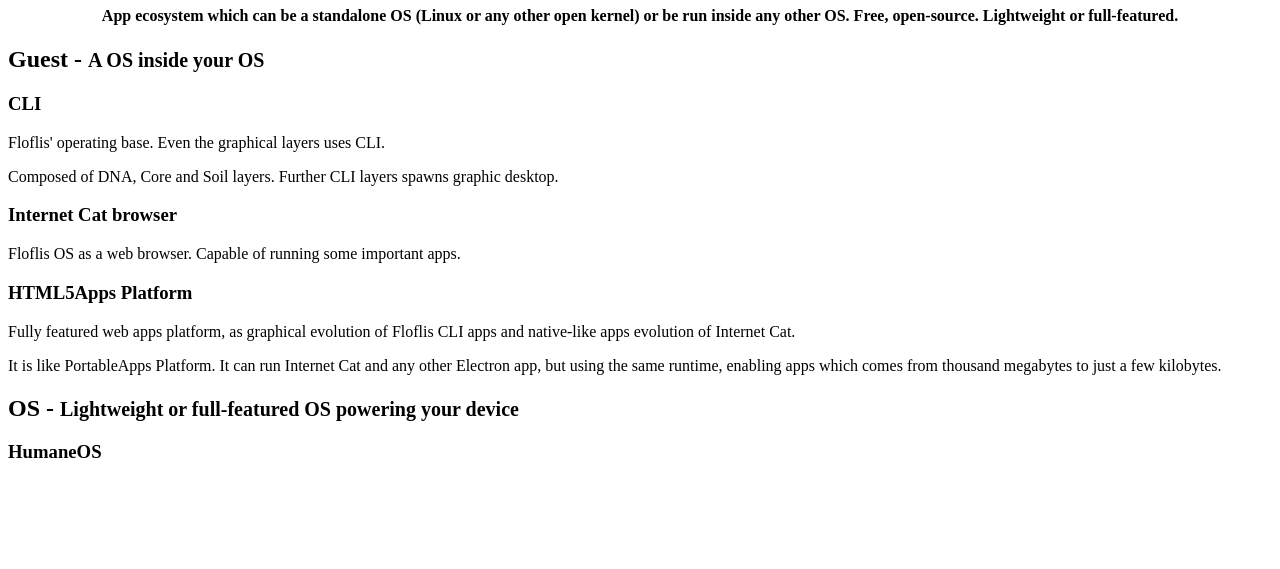
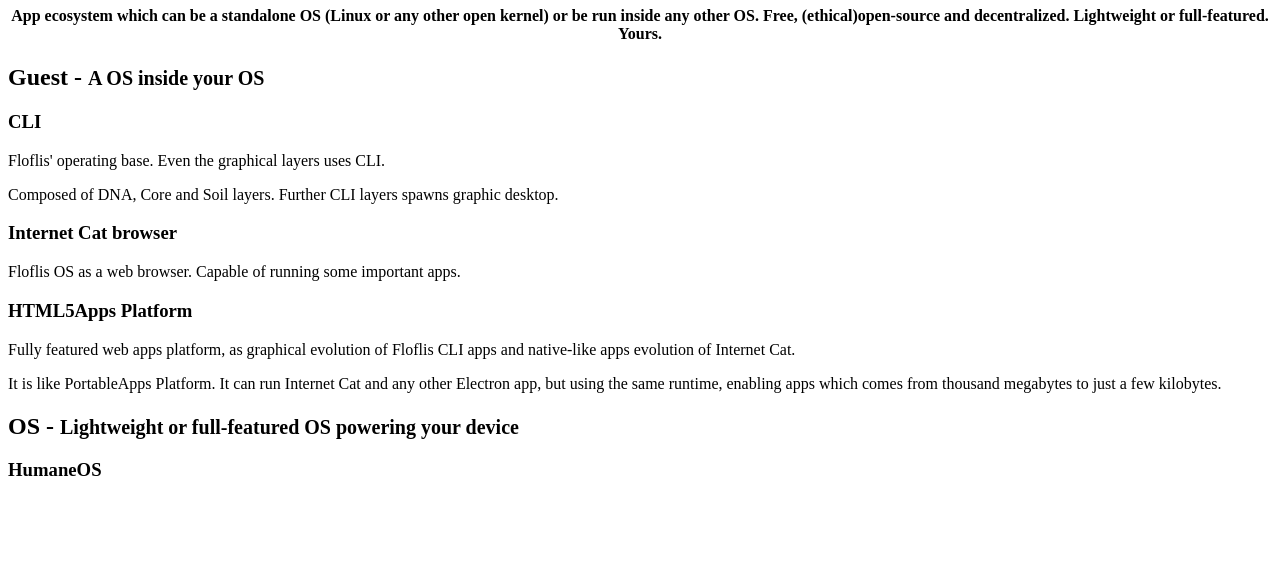
Before and after one commit to Floflis/Floflis.github.io, a plain HTML site: page index.html in a window 1280 px wide. Shown: the part 231-800 px from the top of the page. Drawn offline with Linux system fonts and the light colour scheme.

Commit message:
Update
Signed-off-by: Daniell Mesquita <daniellmesquita@protonmail.com>

```diff
--- a/index.html
+++ b/index.html
@@ -1,5 +1,5 @@
 <title>Floflis Platform</title>
-<center><img width="150px" src=""/><br/><h1>Floflis Platform</h1><h4>App ecosystem which can be a standalone OS (Linux or any other open kernel) or be run inside any other OS. Free, open-source. Lightweight or full-featured.</h4></center>
+<center><img width="150px" src=""/><br/><h1>Floflis Platform</h1><h4>App ecosystem which can be a standalone OS (Linux or any other open kernel) or be run inside any other OS. Free, (ethical)open-source and decentralized. Lightweight or full-featured. Yours.</h4></center>
 <h2>Guest - <small>A OS inside your OS</small></h2>
 <h3>CLI</h3>
 <p>Floflis' operating base. Even the graphical layers uses CLI.</p>
```
